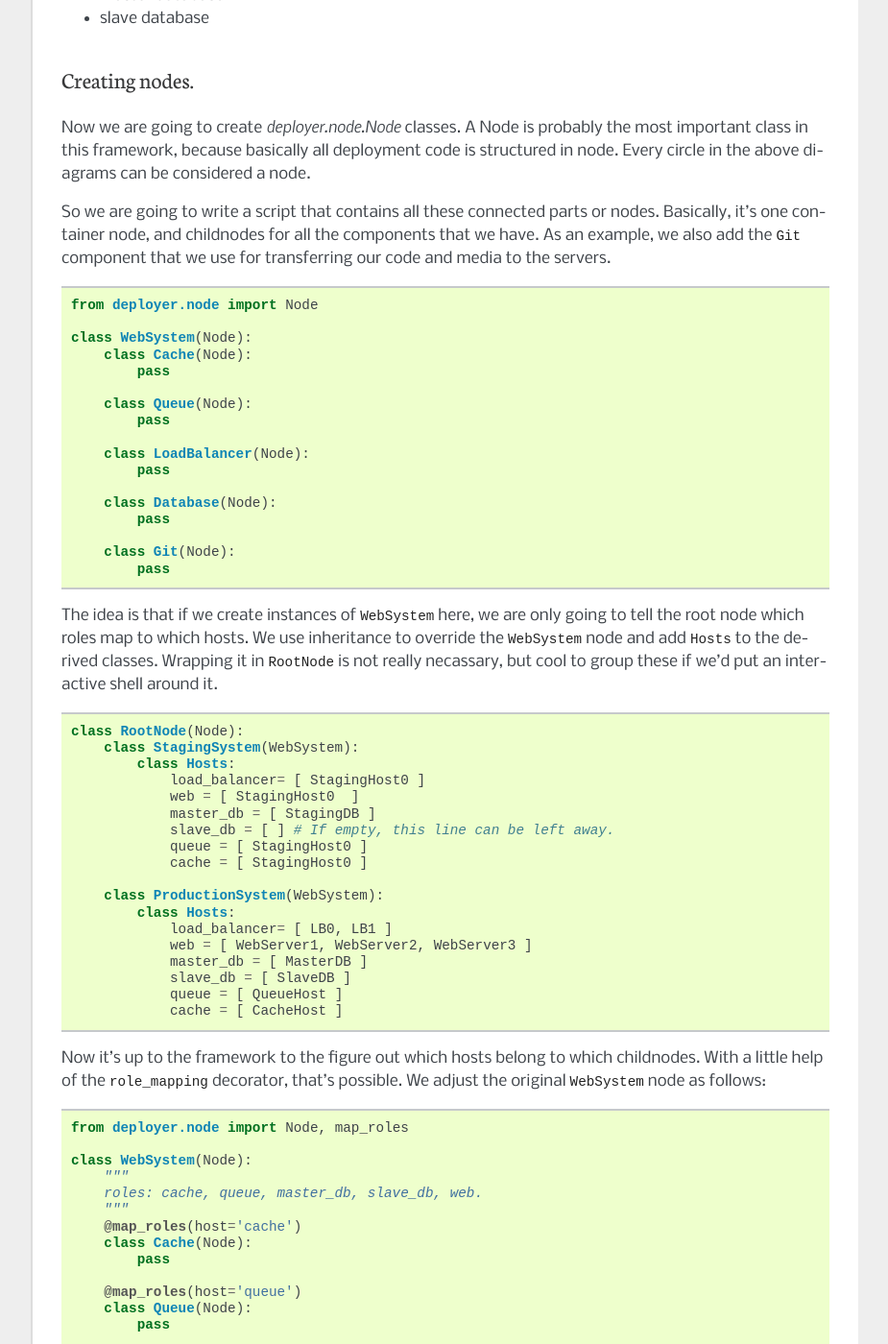
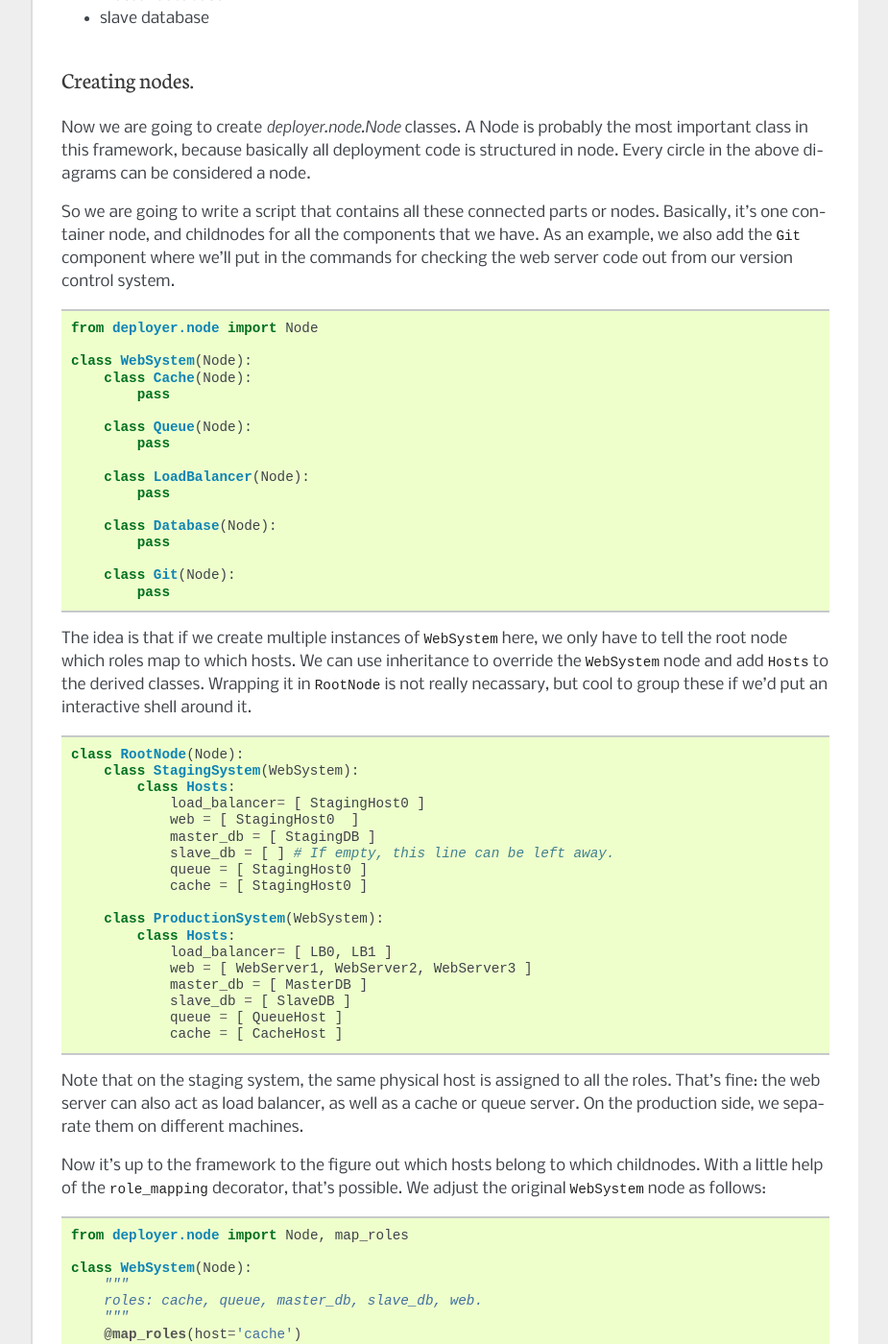
Before and after one commit to jonathanslenders/python-deployer, a Sphinx documentation site: the page built from docs/pages/architecture_of_roles_and_nodes.rst, in a window 1280 px wide and 1400 px high, scrolled down 2164 px. Shown: the whole window at 96% size, without its empty margins (198-1123 px from the left). Built offline with Sphinx 7.4.7, drawn with Linux system fonts in a browser that asks for light colours.

Commit message:
more docs.

```diff
--- a/docs/pages/architecture_of_roles_and_nodes.rst
+++ b/docs/pages/architecture_of_roles_and_nodes.rst
@@ -181,8 +181,9 @@ node.
 
 So we are going to write a script that contains all these connected parts or
 nodes.  Basically, it's one container node, and childnodes for all the
-components that we have. As an example, we also add the ``Git`` component that
-we use for transferring our code and media to the servers.
+components that we have. As an example, we also add the ``Git`` component where
+we'll put in the commands for checking the web server code out from our version
+control system.
 
 ::
 
@@ -204,11 +205,11 @@ we use for transferring our code and media to the servers.
         class Git(Node):
             pass
 
-The idea is that if we create instances of ``WebSystem`` here, we are only
-going to tell the root node which roles map to which hosts. We use inheritance
-to override the ``WebSystem`` node and add ``Hosts`` to the derived classes.
-Wrapping it in ``RootNode`` is not really necassary, but cool to group these if
-we'd put an interactive shell around it.
+The idea is that if we create multiple instances of ``WebSystem`` here, we only
+have to tell the root node which roles map to which hosts. We can use
+inheritance to override the ``WebSystem`` node and add ``Hosts`` to the derived
+classes.  Wrapping it in ``RootNode`` is not really necassary, but cool to
+group these if we'd put an interactive shell around it.
 
 ::
 
@@ -230,6 +231,11 @@ we'd put an interactive shell around it.
                 slave_db = [ SlaveDB ]
                 queue = [ QueueHost ]
                 cache = [ CacheHost ]
+
+Note that on the staging system, the same physical host is assigned to all the
+roles. That's fine: the web server can also act as load balancer, as well as a
+cache or queue server. On the production side, we separate them on different
+machines.
 
 Now it's up to the framework to the figure out which hosts belong to which
 childnodes. With a little help of the ``role_mapping`` decorator, that's
```
Also changed, not shown: 1 other file.
